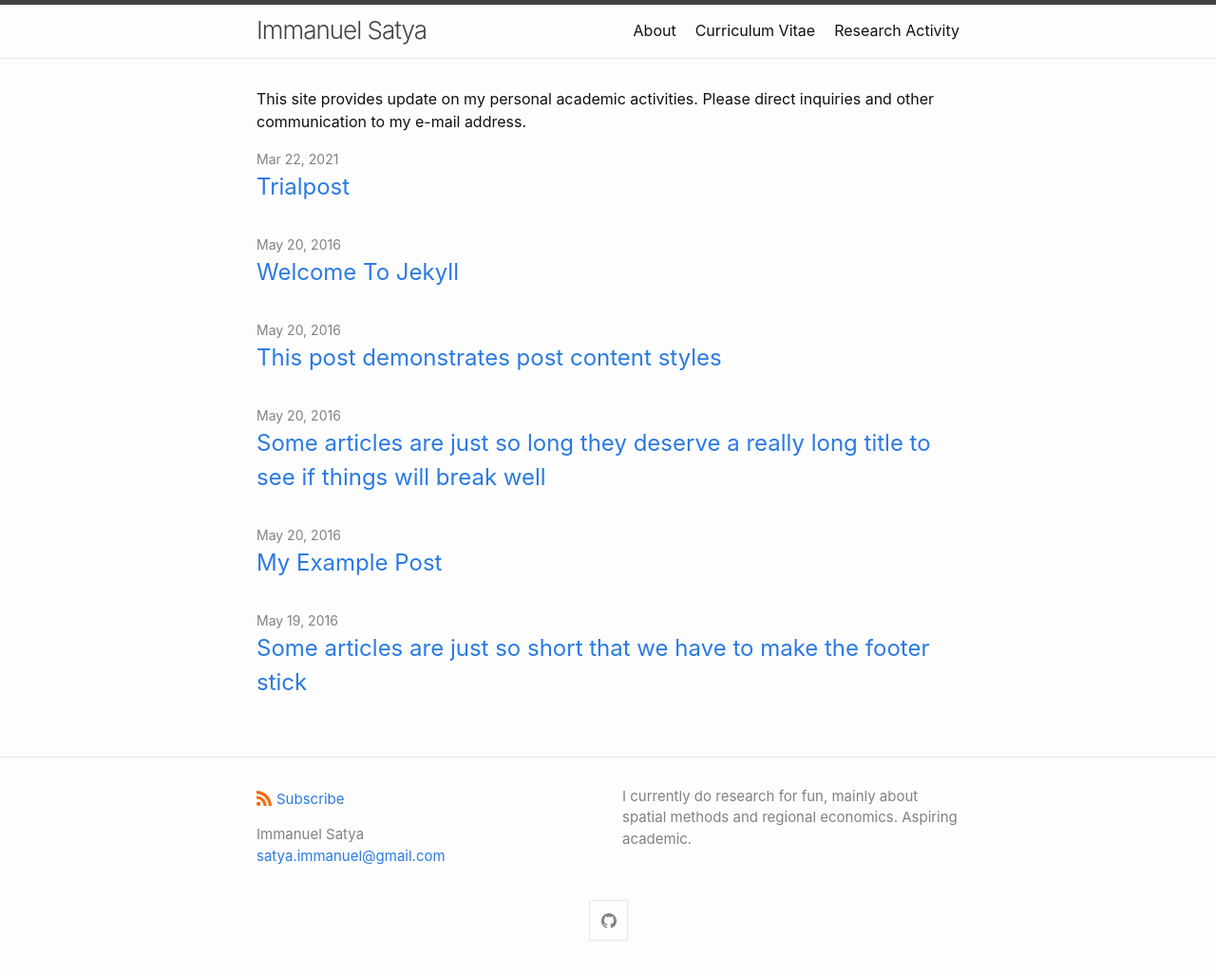
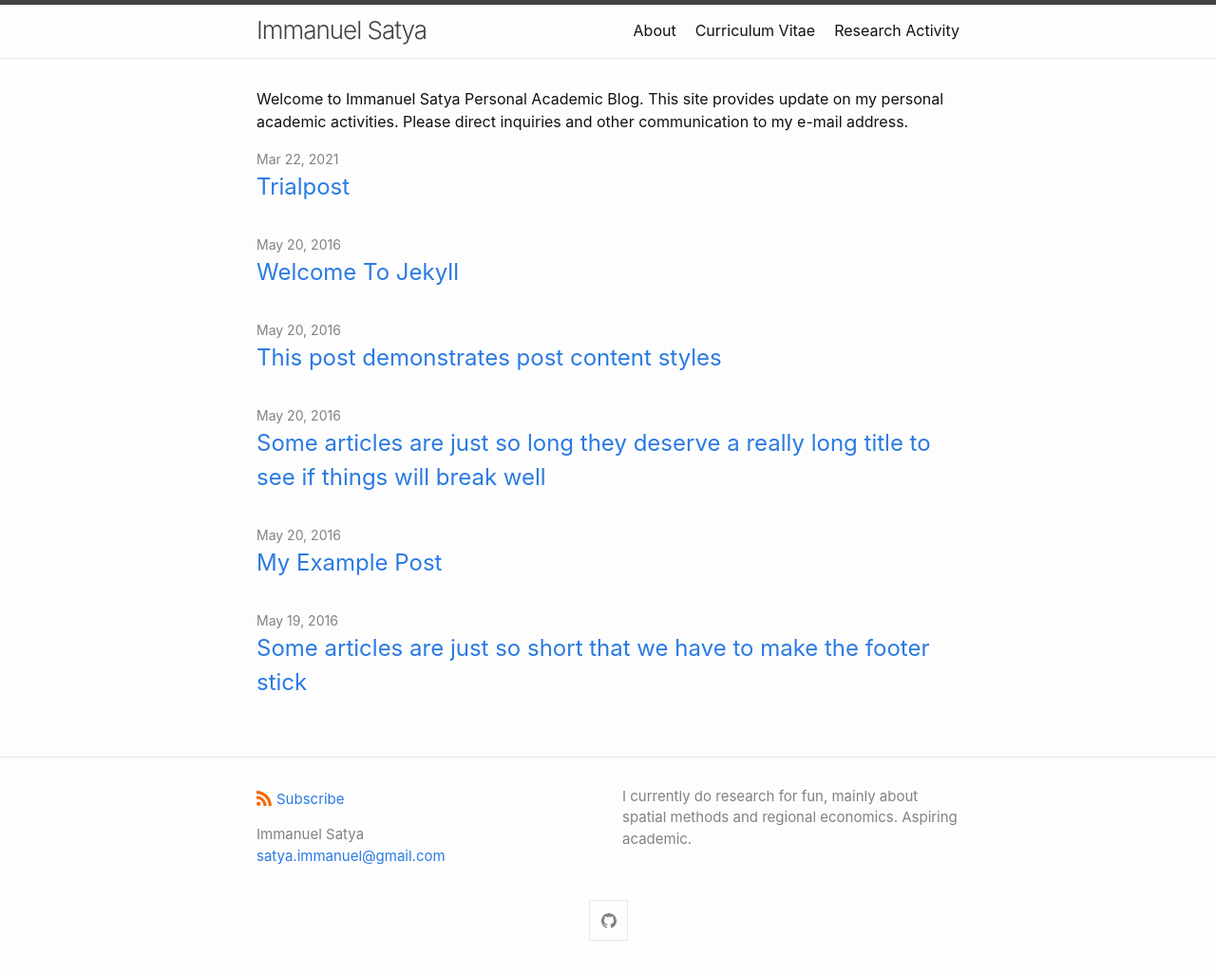
Before and after one commit to soegampars/academic, a Jekyll site: the page built from index.md, in a window 1280 px wide. Shown: the whole page at 95% size. Built offline with Jekyll 4.4.1, drawn with Linux system fonts in a browser that asks for light colours; our own code applies the rules of GitHub Pages for plain Markdown files.

Commit message:
Update index.md

```diff
--- a/index.md
+++ b/index.md
@@ -1,2 +1,2 @@
-This site provides update on my personal academic activities. Please direct inquiries and other communication
+Welcome to Immanuel Satya Personal Academic Blog. This site provides update on my personal academic activities. Please direct inquiries and other communication
 to my e-mail address.
```
